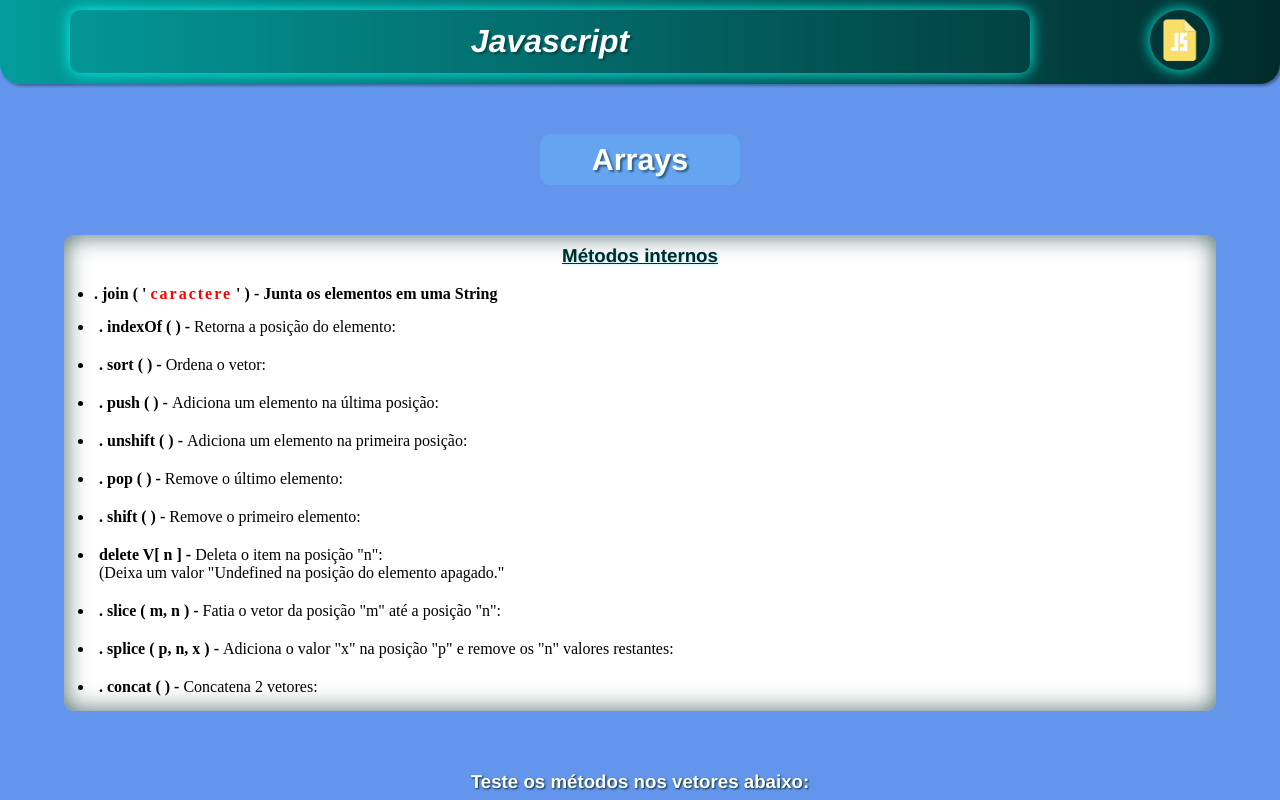
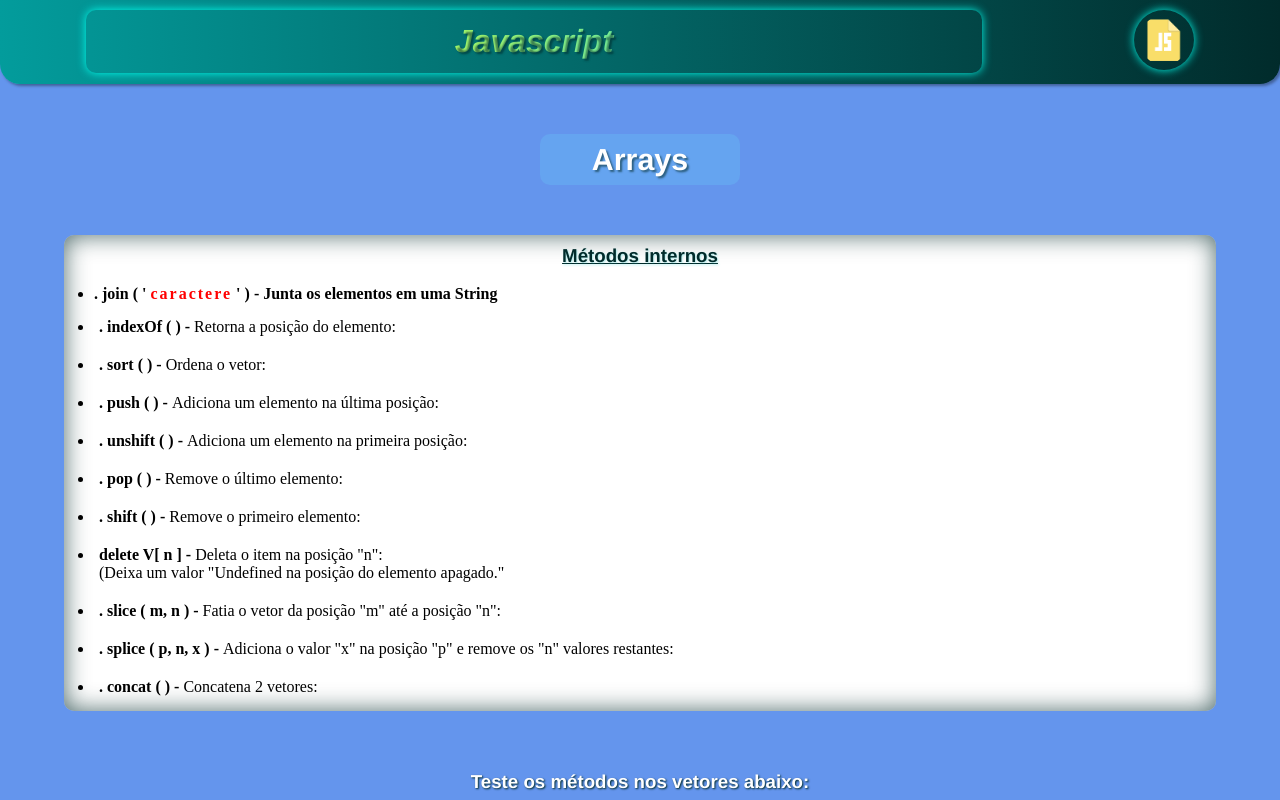
Before and after one commit to lfalvespe/estudos-javascript, a plain HTML site: page metodos-arrays/index.html in a window 1280 px wide. Shown: the top 800 px of the page. Drawn offline with Linux system fonts and the light colour scheme.

Commit message:
Update style.css

```diff
--- a/metodos-arrays/style.css
+++ b/metodos-arrays/style.css
@@ -21,16 +21,19 @@ header {
 }
 
 .titulo {
-
-    width:75vw;
+    width:70vw;
     font-family:'Franklin Gothic Medium', 'Arial Narrow', Arial, sans-serif ;
     font-style: oblique;
     text-shadow: 2px 2px 2px rgba(1, 43, 43, 0.564);
 }
 
 .titulo h1 {
-    box-shadow: 0px 0px 15px rgb(0, 255, 238);
+    box-shadow: 0px 0px 10px rgb(0, 255, 238);
     padding: 13px;
+    background-image: linear-gradient(to right, yellow, rgb(24, 228, 255));
+    background-clip: text;
+    -webkit-background-clip: text;
+    color: transparent;
 }
 
 .logo {
@@ -39,7 +42,7 @@ header {
 
 .logo img{
     border-radius: 50px;
-    box-shadow: 0px 0px 15px rgb(0, 255, 238);
+    box-shadow: 0px 0px 10px rgb(0, 255, 238);
     padding: 5px;
 
 }
```
